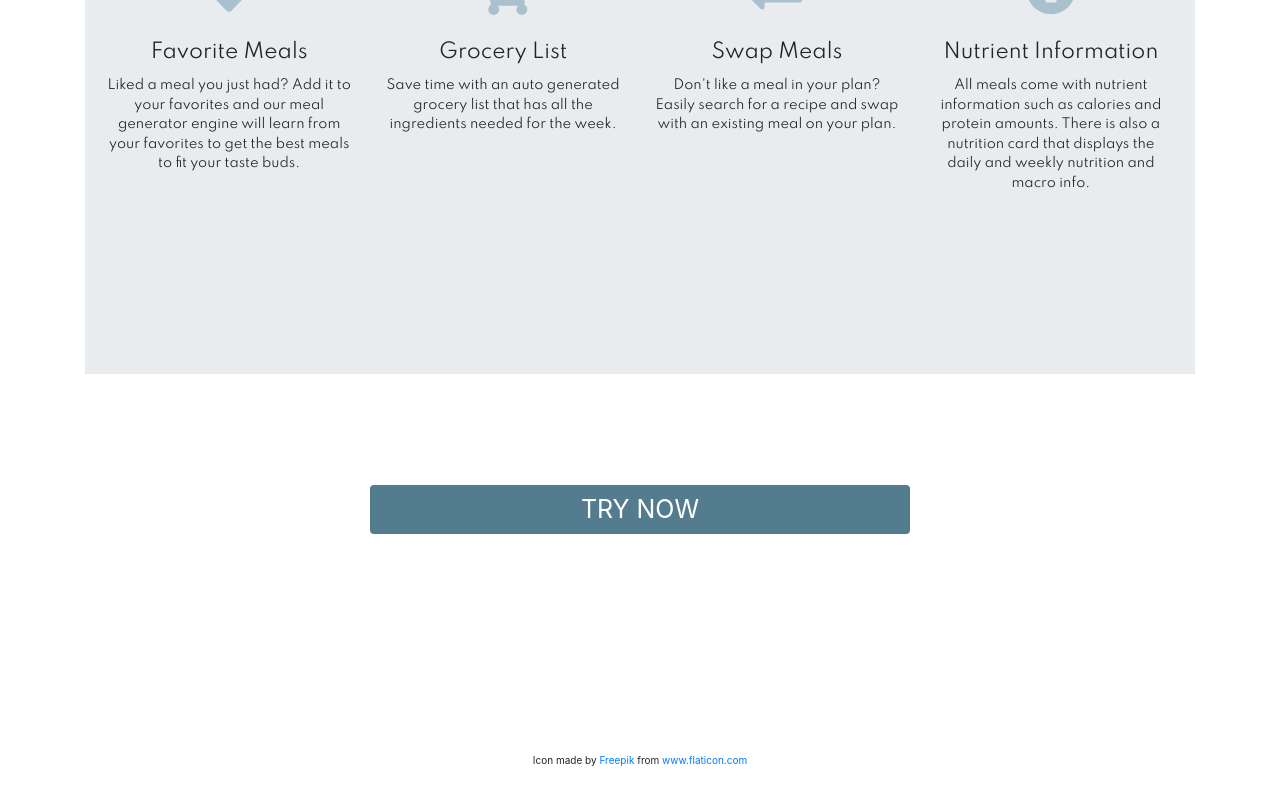
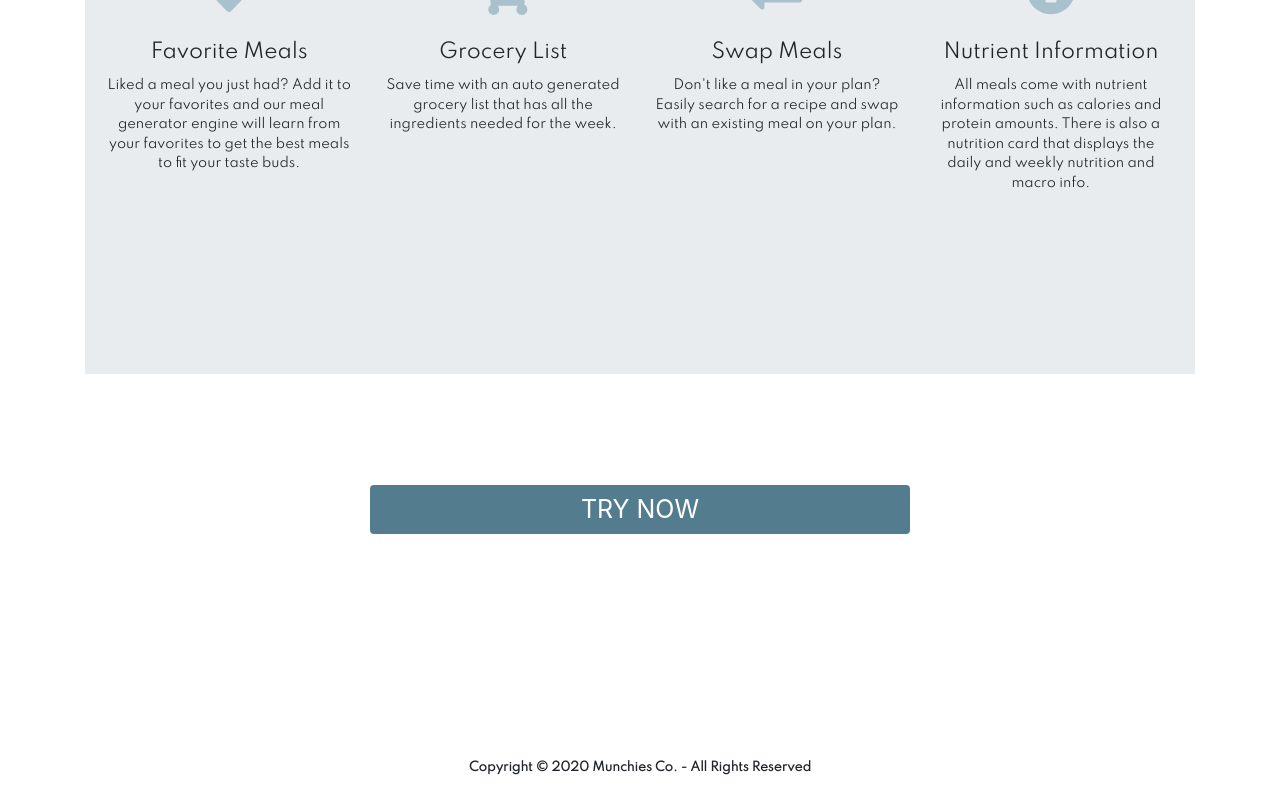
Before and after one commit to pzavar/LA_HACKS_2020, a React (Create React App) app in the folder frontend/: page / in a window 1280 px wide. Shown: the part 2226-3026 px from the top of the page. Built offline with nearby package versions, Linux system fonts and the light colour scheme.

Commit message:
Added footer to all pages.

```diff
--- /dev/null
+++ b/frontend/src/Components/Navigation/Footer.js
@@ -0,0 +1,13 @@
+import React from 'react';
+import { Row, Col } from 'react-bootstrap';
+
+
+export default function CustomFooter() {
+    return (
+        <footer id="footer-wrapper">
+            <text className="BodyFontC" id="footer-text">
+                Copyright &copy; 2020 Munchies Co. - All Rights Reserved
+            </text>
+        </footer>
+    )
+}
--- a/frontend/src/Components/Navigation/nav.css
+++ b/frontend/src/Components/Navigation/nav.css
@@ -141,3 +141,16 @@
   .bm-overlay {
     background: rgba(0, 0, 0, 0.3);
   }
+
+
+  /* Footer */
+  #footer-wrapper {
+    margin-top: 5%;
+    margin-bottom: 2%;
+    text-align: center;
+  }
+  #footer-text {
+    font-size: 12px;
+    font-weight: bold;
+
+  }
--- a/frontend/src/Containers/About/about.js
+++ b/frontend/src/Containers/About/about.js
@@ -1,7 +1,7 @@
 import React, { Component } from 'react';
 import { Container, Col, Row, Button, Card, Form } from 'react-bootstrap'
 import NavBarEntry from '../../Components/Navigation/navBarEnty';
-
+import CustomFooter from '../../Components/Navigation/Footer';
 
 import './about.css';
 import '../../Components/Styles/styles.css';
@@ -22,6 +22,7 @@ export default class About extends Component {
                             </div>
                     </Col>
                 </Row>
+                <CustomFooter />
             </Container>
         )
     }
--- a/frontend/src/Containers/Grocery/Grocery.js
+++ b/frontend/src/Containers/Grocery/Grocery.js
@@ -8,6 +8,7 @@ import { mealsActions } from '../../Redux/Actions/MealsActions';
 
 import './grocery.css';
 import Loading from '../../Components/Loading/Loading';
+import CustomFooter from '../../Components/Navigation/Footer';
 
 import { dummyData } from '../../Redux/Reducers/dummy';
 
@@ -89,6 +90,7 @@ class Grocery extends Component {
                     </Row>
 
                 </Container>
+                <CustomFooter />
                 </div>
             )
         }
--- a/frontend/src/Containers/Home/home.js
+++ b/frontend/src/Containers/Home/home.js
@@ -10,7 +10,7 @@ import { connect } from 'react-redux';
 import { Week } from '../../Components/Calendar/week';
 
 
-
+import CustomFooter from '../../Components/Navigation/Footer';
 
 
 import './home.css'
@@ -359,6 +359,7 @@ class Home extends Component {
                     </Row>
 
                 </Container>
+                <CustomFooter />
             </div>
         )
     }
--- a/frontend/src/Containers/Landing/landing.js
+++ b/frontend/src/Containers/Landing/landing.js
@@ -19,6 +19,9 @@ import './landing.css';
 import '../../Components/Styles/styles.css';
 import { dummyData } from '../../Redux/Reducers/dummy';
 import { Link } from 'react-router-dom';
+
+import CustomFooter from '../../Components/Navigation/Footer';
+
 
 
 const validSchema = yup.object ({
@@ -226,7 +229,7 @@ class Landing extends Component {
                 <Jumbotron fluid>
                 <Row >
                     <Col md={{span: 4, offset: 4}} >
-                        <h1 className="BodyFontC" id="landing-subtitle-font">WHY</h1>
+                        <h1 className="BodyFontC" id="landing-subtitle-font">WHY MUNCHIES</h1>
                     </Col>
                 </Row>
                 <Row className="feature-wrapper">
@@ -261,13 +264,9 @@ class Landing extends Component {
                     </Col>
                 </Row>
 
+                <CustomFooter />
+            </Container>
 
-
-                <footer>
-                    <p id="attribution">Icon made by <a href="https://www.flaticon.com/authors/freepik">Freepik</a> from <a href="https://www.flaticon.com">www.flaticon.com</a></p>
-                 </footer>
-
-            </Container>
 
         )
     }
--- a/frontend/src/Containers/Recipes/Search.js
+++ b/frontend/src/Containers/Recipes/Search.js
@@ -2,6 +2,7 @@ import React, { Component, useState } from 'react';
 import { Container, Row, Col, InputGroup, FormControl, Button, Form, Accordion, Card, } from 'react-bootstrap';
 import { useAccordionToggle } from 'react-bootstrap/AccordionToggle';
 import { NavigationBar } from '../../Components/Navigation/navigationBar';
+import CustomFooter from '../../Components/Navigation/Footer';
 import SideBar from '../../Components/Navigation/sidebar';
 import { FontAwesomeIcon } from '@fortawesome/react-fontawesome';
 import { faSearch, faChevronDown, faChevronUp } from '@fortawesome/free-solid-svg-icons';
@@ -248,8 +249,9 @@ class Search extends Component {
                     }
                 </Col>
 
+
             </Container>
-
+            <CustomFooter />
             </div>
         )
     }
--- a/frontend/src/Containers/Settings/Favorites.js
+++ b/frontend/src/Containers/Settings/Favorites.js
@@ -1,6 +1,7 @@
 import React, { Component } from 'react'
 import {Container, Row, Col } from 'react-bootstrap';
 import { NavigationBar } from '../../Components/Navigation/navigationBar';
+import CustomFooter from '../../Components/Navigation/Footer';
 import SideBar from '../../Components/Navigation/sidebar';
 import { mealsActions } from '../../Redux/Actions/MealsActions';
 import { connect } from 'react-redux'
@@ -57,6 +58,7 @@ export class Favorites extends Component {
                         </Col>
 
                 </Container>
+                <CustomFooter />
             </div>
         )
     }
--- a/frontend/src/Containers/Settings/history.js
+++ b/frontend/src/Containers/Settings/history.js
@@ -1,6 +1,7 @@
 import React, { Component } from 'react';
 import { Container, Col, Table } from 'react-bootstrap';
 import { NavigationBar } from '../../Components/Navigation/navigationBar';
+import CustomFooter from '../../Components/Navigation/Footer';
 import SideBar from '../../Components/Navigation/sidebar';
 import { mealsActions } from '../../Redux/Actions/MealsActions';
 import { connect } from 'react-redux'
@@ -58,7 +59,9 @@ class History extends Component {
                             </tbody>
                         </Table>
                     </Col>
+
                 </Container>
+                <CustomFooter />
             </div>
         )
     }
--- a/frontend/src/Containers/Settings/settings.js
+++ b/frontend/src/Containers/Settings/settings.js
@@ -10,6 +10,7 @@ import DietRestrict from '../../Components/Survey/DietRestrict';
 import DietLifestyle from '../../Components/Survey/DietLifestyle';
 
 import { NavigationBar } from '../../Components/Navigation/navigationBar';
+import CustomFooter from '../../Components/Navigation/Footer';
 import SideBar from '../../Components/Navigation/sidebar';
 import { history } from '../../Utils/history';
 
@@ -205,7 +206,9 @@ class Settings extends Component {
                         </div>
                     </Col>
                 </Row>
+
             </Container>
+            <CustomFooter />
             </div>
         )
     }
```
